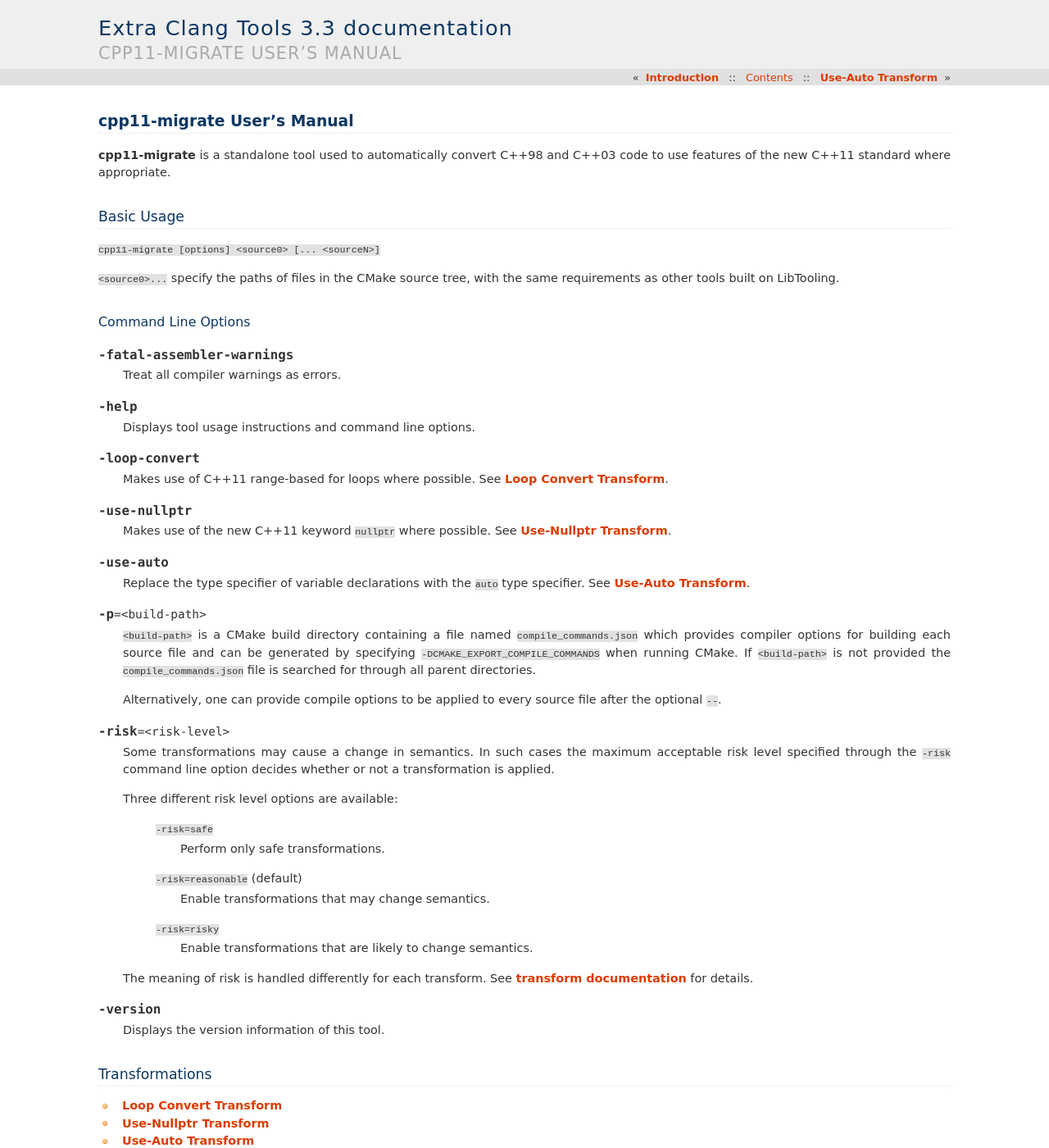
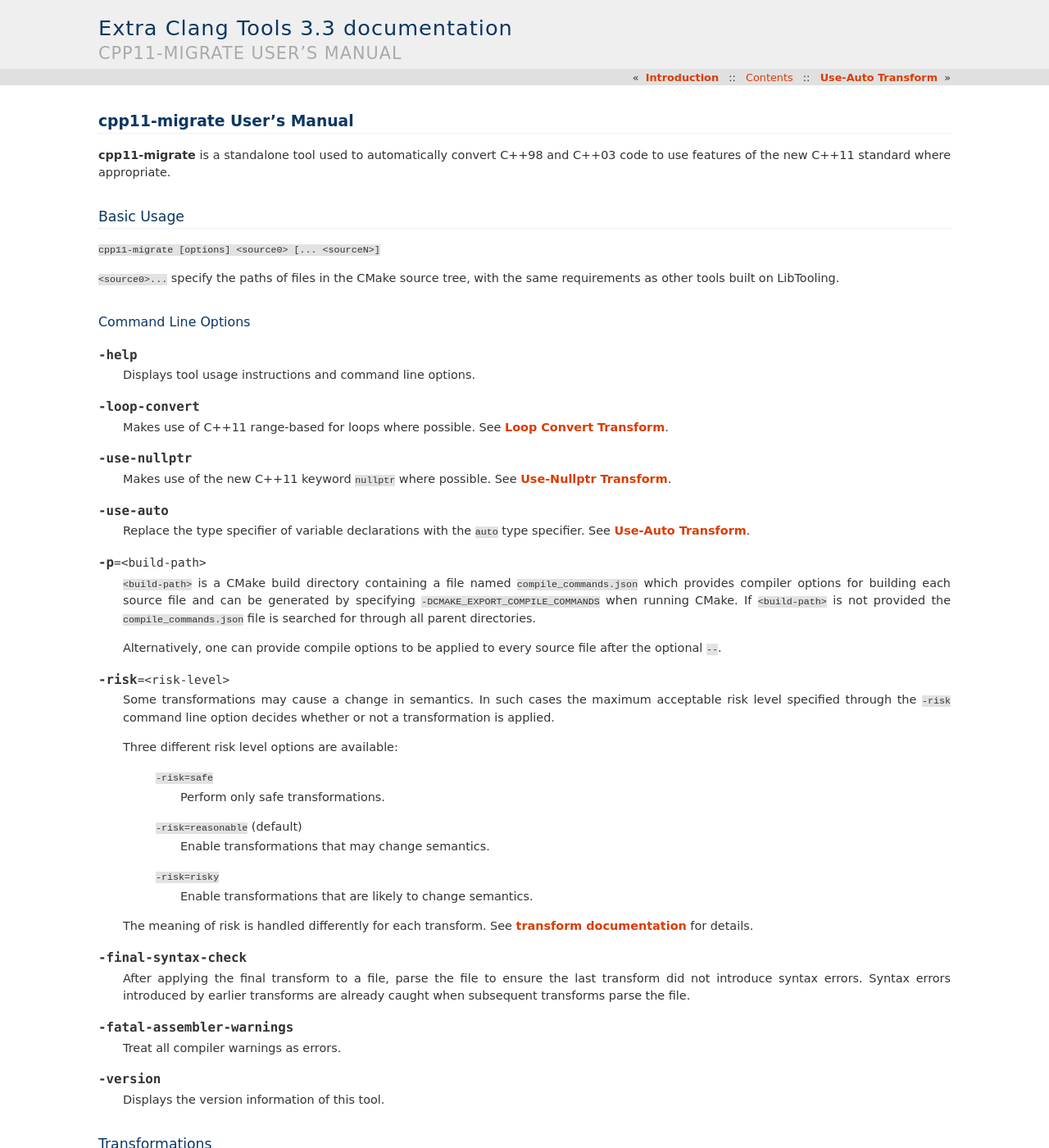
Before and after one commit to apurtell/llvm-clang-extra, a Sphinx documentation site: the page built from docs/cpp11-migrate.rst, in a window 1280 px wide and 1400 px high. Shown: the whole window at 82% size. Built offline with Sphinx 7.4.7, drawn with Linux system fonts in a browser that asks for light colours.

Commit message:
Adding -final-syntax-check to cpp11-migrate user docs
git-svn-id: http://llvm.org/svn/llvm-project/clang-tools-extra/trunk@176758 91177308-0d34-0410-b5e6-96231b3b80d8

```diff
--- a/docs/cpp11-migrate.rst
+++ b/docs/cpp11-migrate.rst
@@ -79,6 +75,17 @@ Command Line Options
   The meaning of risk is handled differently for each transform. See
   :ref:`transform documentation <transforms>` for details.
 
+.. option:: -final-syntax-check
+
+  After applying the final transform to a file, parse the file to ensure the
+  last transform did not introduce syntax errors. Syntax errors introduced by
+  earlier transforms are already caught when subsequent transforms parse the
+  file.
+
+.. option:: -fatal-assembler-warnings
+
+  Treat all compiler warnings as errors.
+
 
 .. option:: -version
 
```
Also changed, not shown: other parts of docs/cpp11-migrate.rst (+0 -4 lines).
